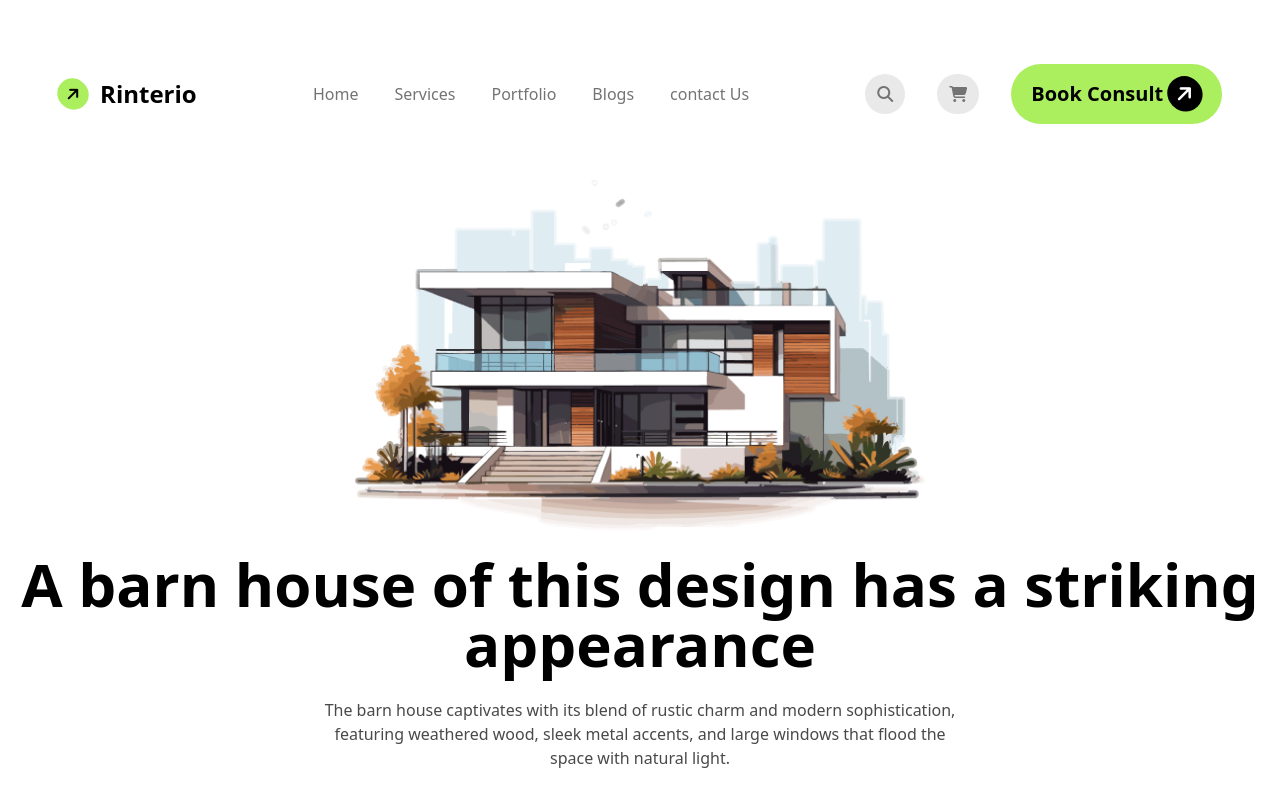
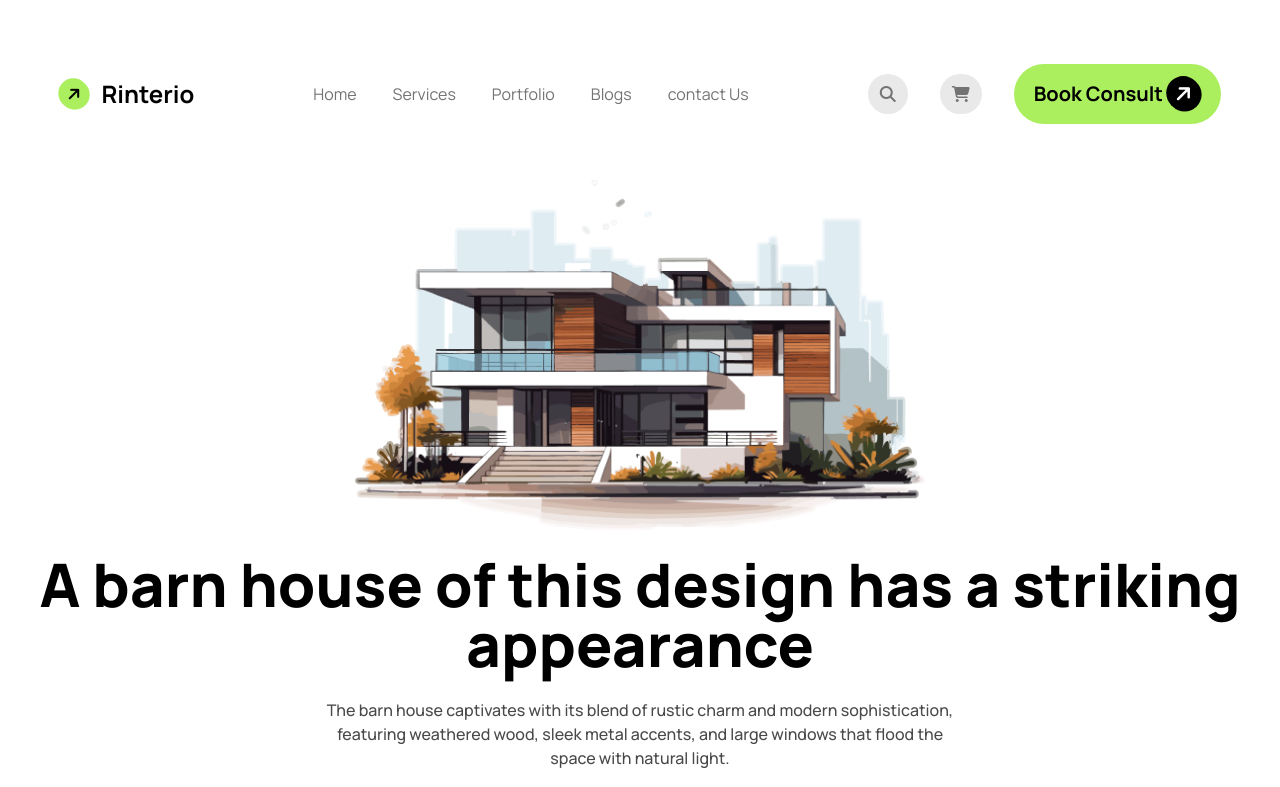
Before and after one commit to AvikSharafat248/Assignment-3, a website: page index.html in a window 1280 px wide. Shown: the top 787 px of the page. Drawn offline with nearby package versions, Linux system fonts and the light colour scheme.

Commit message:
last commit 2

```diff
--- a/index.css
+++ b/index.css
@@ -1,3 +1,8 @@
+@import url('https://fonts.googleapis.com/css2?family=Manrope:wght@200..800&display=swap');
+
+body{
+    font-family: "Manrope", sans-serif;
+}
 .background{
 background-image: url("assets/bg.jpg");
 background-repeat: no-repeat;
```
